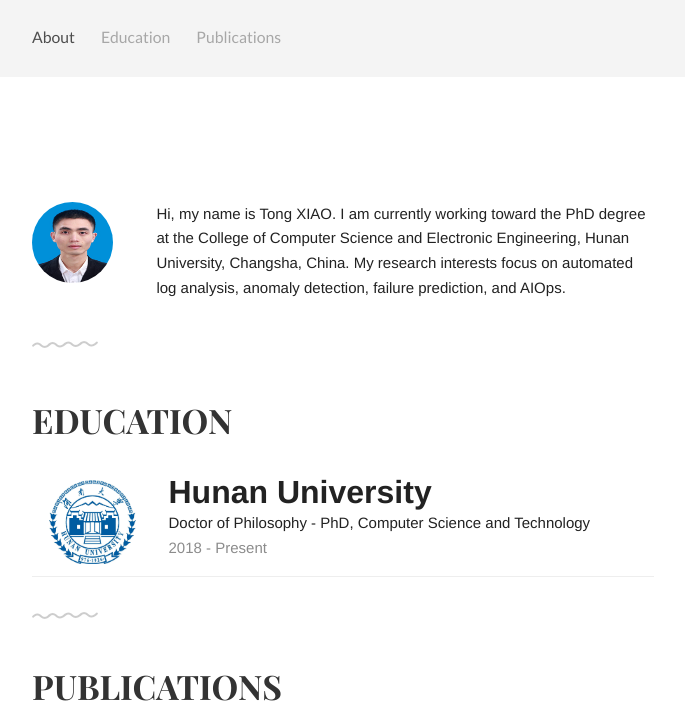
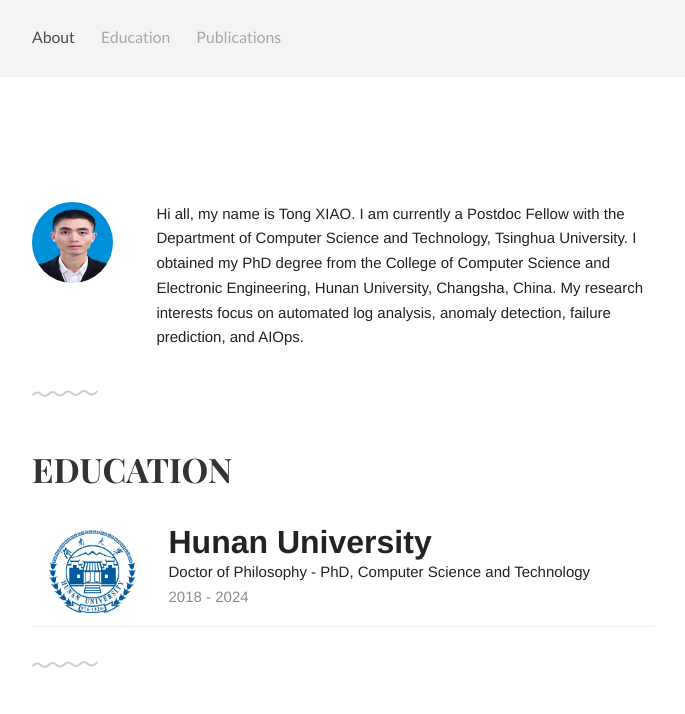
Before and after one commit to tongxiao-cs/tongxiao-cs.github.io, a plain HTML site: page index.html in a window 1280 px wide. Shown: the top 714 px of the page, without its empty margins (297-982 px from the left). Drawn offline with Linux system fonts and the light colour scheme.

Commit message:
update index.html

```diff
--- a/index.html
+++ b/index.html
@@ -39,8 +39,9 @@
 				<img src="img/xiao.jpg">
 			</div>
 			<div class="unit-80">
-				Hi, my name is Tong XIAO. I am currently working toward the PhD degree at the College of Computer Science and Electronic Engineering,
-				Hunan University, Changsha, China. My research interests focus on automated log analysis, anomaly detection, failure prediction, and AIOps.
+				Hi all, my name is Tong XIAO. I am currently a Postdoc Fellow with the Department of Computer Science and Technology, Tsinghua University.
+				I obtained my PhD degree from the College of Computer Science and Electronic Engineering, Hunan University, Changsha, China.
+				My research interests focus on automated log analysis, anomaly detection, failure prediction, and AIOps.
 			</div>
 		</div>
 	</div>
@@ -55,7 +56,7 @@
 			<td>
 				<font size="6px"><b>Hunan University</b></font><br/>
 				Doctor of Philosophy - PhD, Computer Science and Technology<br/>
-				<font color="#8c8c8c">2018 - Present</font>
+				<font color="#8c8c8c">2018 - 2024</font>
 			</td>
 		</table>
 	</div>
```
